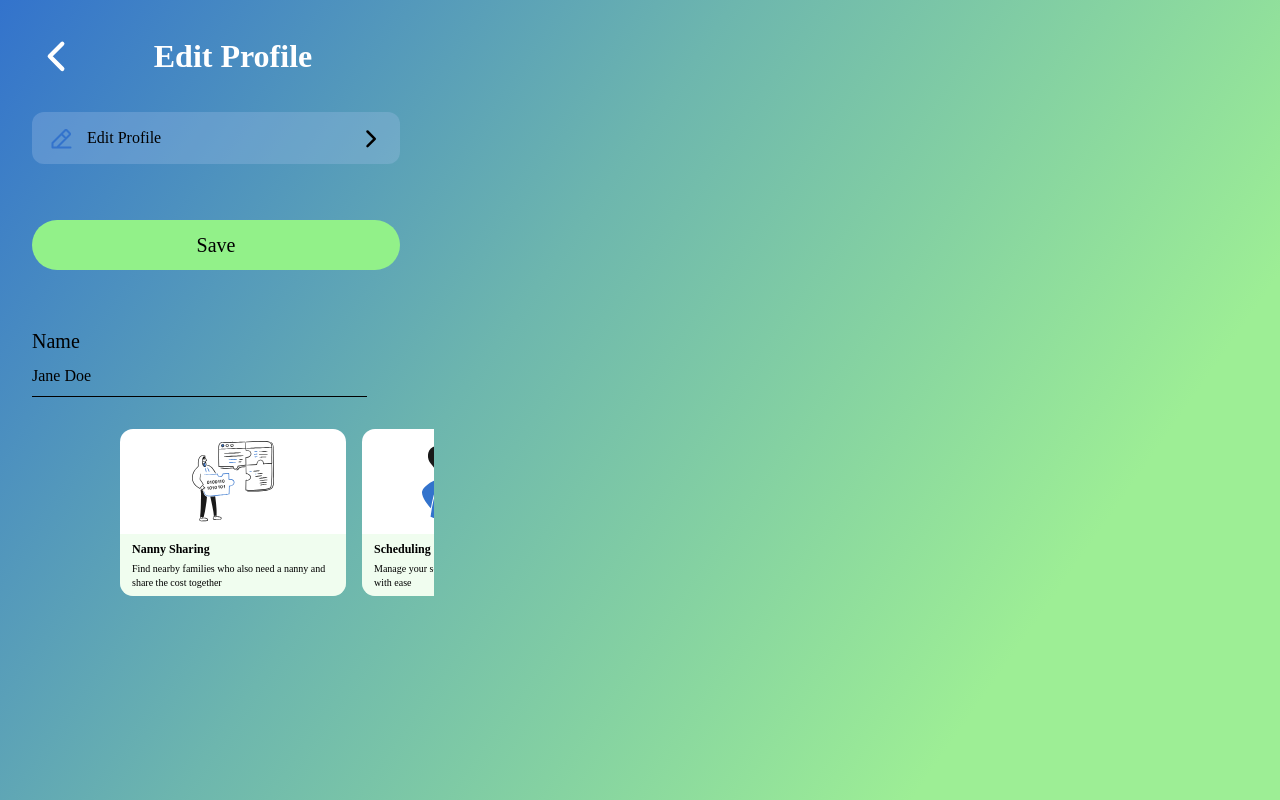
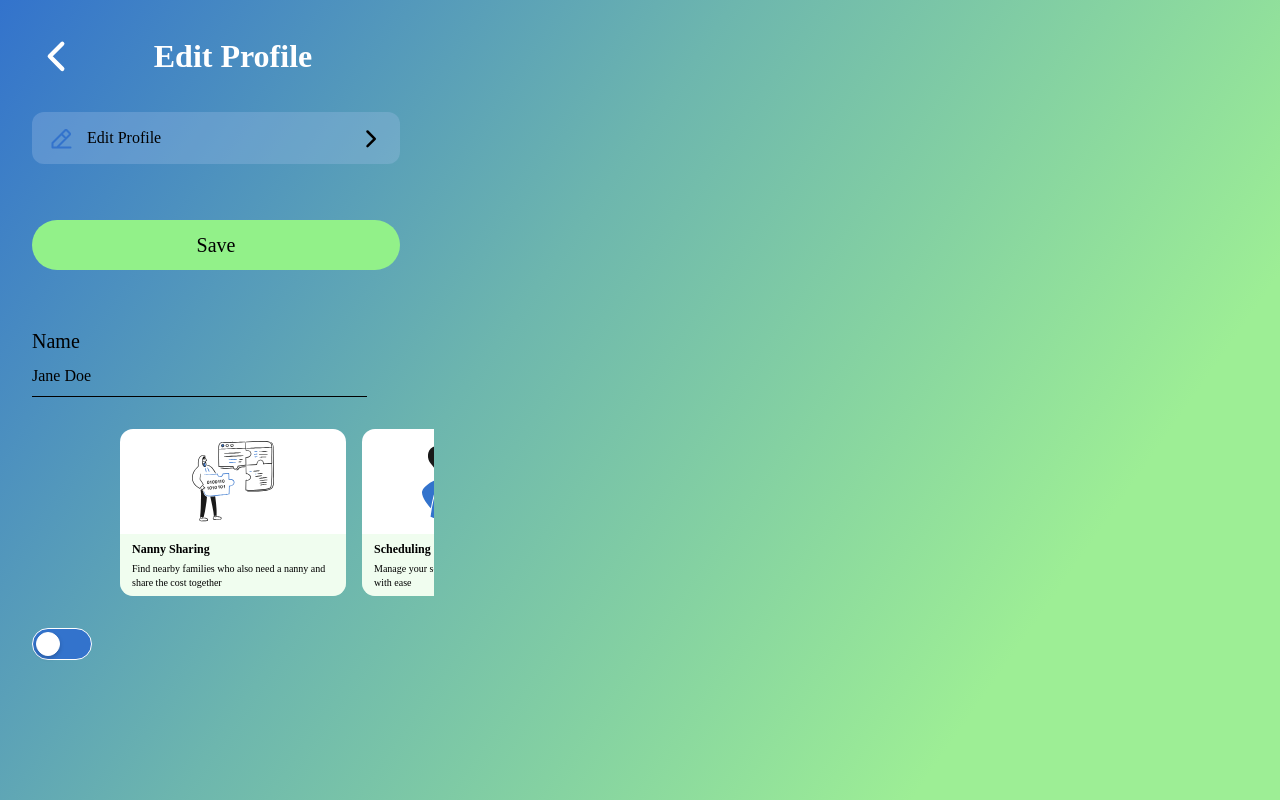
Before and after one commit to IDSP-TRADECARE/Tandem, a Next.js app: page /test/profilecomponent in a window 1280 px wide. Built offline with nearby package versions, Linux system fonts and the light colour scheme; no server answers; a web font is replaced by a local one.

Commit message:
Add togglebtn

```diff
--- /dev/null
+++ b/src/app/components/ui/profile/togglebtn.tsx
@@ -0,0 +1,49 @@
+'use client';
+import { useState } from 'react';
+
+interface ToggleButtonProps {
+  defaultChecked?: boolean;
+  onChange?: (checked: boolean) => void;
+}
+
+export function ToggleButton({ defaultChecked = false, onChange }: ToggleButtonProps) {
+  const [isChecked, setIsChecked] = useState(defaultChecked);
+
+  const handleToggle = () => {
+    const newValue = !isChecked;
+    setIsChecked(newValue);
+    onChange?.(newValue);
+  };
+
+  return (
+    <button
+      onClick={handleToggle}
+      style={{
+        width: '60px',
+        height: '32px',
+        borderRadius: '16px',
+        backgroundColor: isChecked ? '#6BB064' : '#3373CC',
+        border: '1px solid #FFFFFF',
+        padding: '2px',
+        cursor: 'pointer',
+        position: 'relative',
+        transition: 'background-color 0.3s ease',
+      }}
+    >
+      <div
+        style={{
+          width: '24px',
+          height: '24px',
+          borderRadius: '50%',
+          backgroundColor: '#FFFFFF',
+          border: '1px solid #FFFFFF',
+          position: 'absolute',
+          top: '3px',
+          left: isChecked ? '33px' : '3px',
+          transition: 'left 0.3s ease',
+          boxShadow: '0 2px 4px rgba(0, 0, 0, 0.2)',
+        }}
+      />
+    </button>
+  );
+}
--- a/src/app/test/profilecomponent/page.tsx
+++ b/src/app/test/profilecomponent/page.tsx
@@ -4,6 +4,7 @@ import { ActionButton } from '../../components/ui/profile/actionbtn';
 import { ProfileInput } from '../../components/ui/profile/input';
 import { ProfileHeader } from '../../components/ui/profile/header';
 import { ProfileCardCarousel } from '../../components/ui/profile/cardCarousel';
+import { ToggleButton } from '../../components/ui/profile/togglebtn';
 import { GradientBackgroundFull } from '../../components/ui/backgrounds/GradientBackgroundFull';
 
 export default function ProfileComponentTest() {
@@ -34,6 +35,11 @@ export default function ProfileComponentTest() {
         />
 
         <ProfileCardCarousel />
+
+        <ToggleButton
+          defaultChecked={false}
+          onChange={(checked) => console.log('Toggle:', checked)}
+        />
       </div>
     </GradientBackgroundFull>
   );
```
